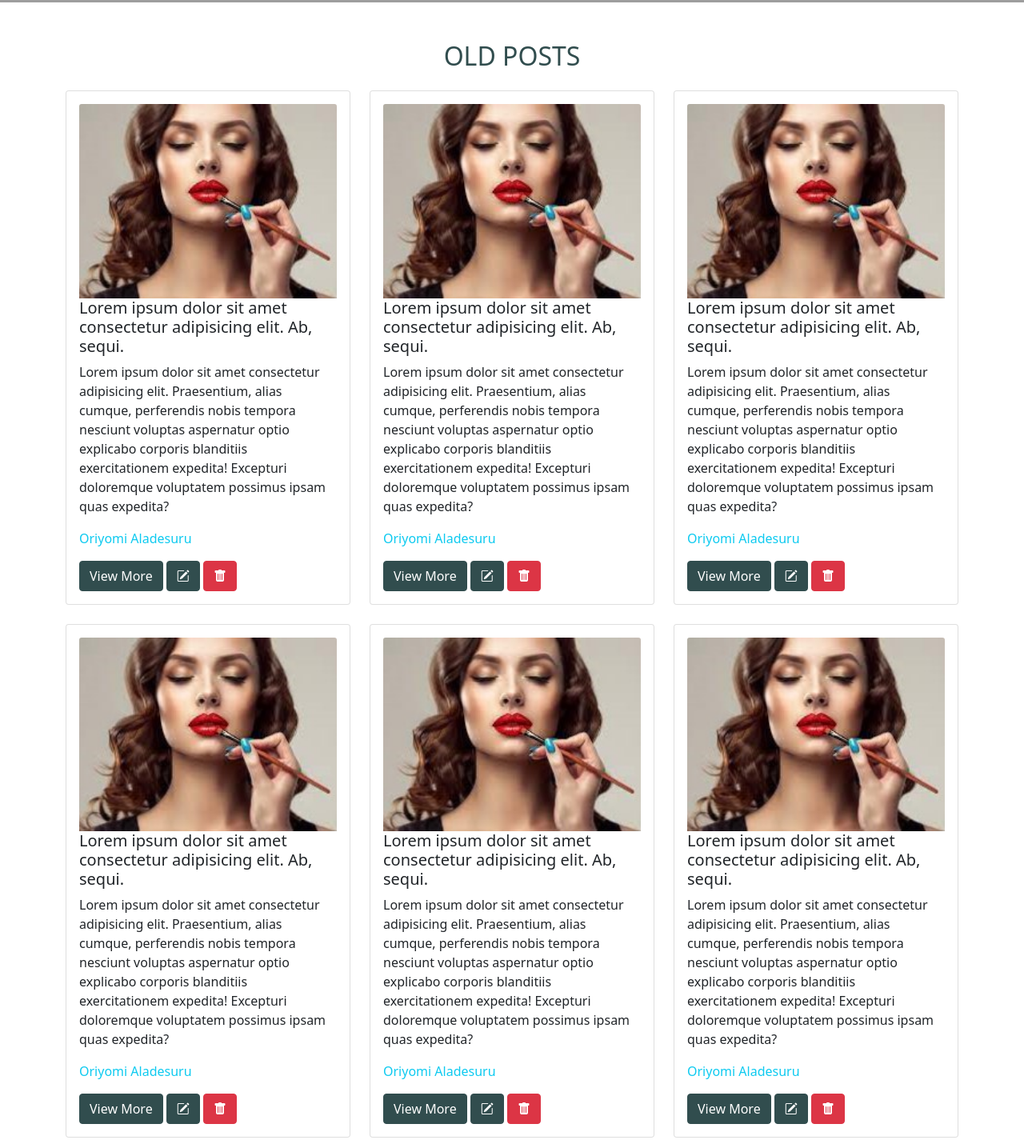
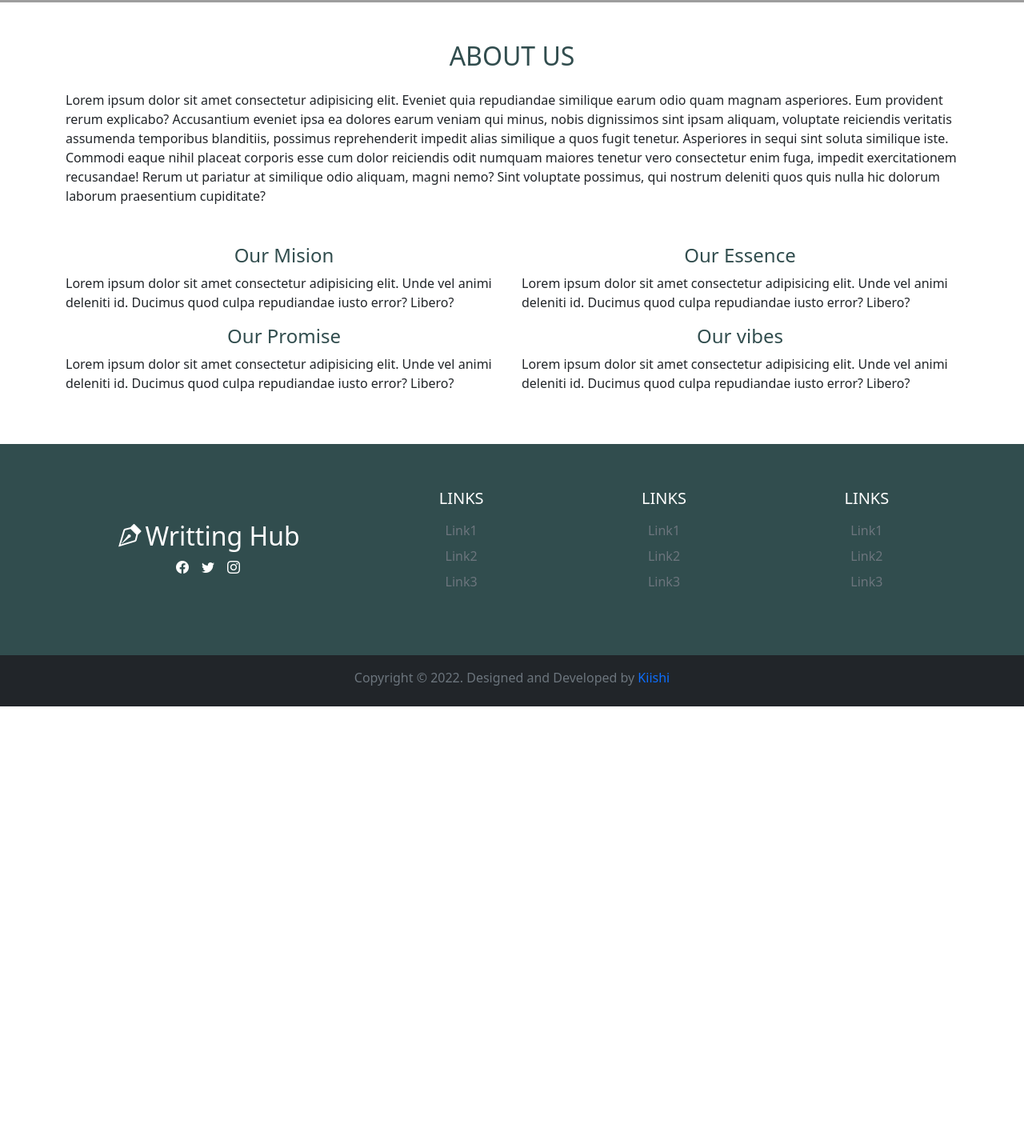
Before and after one commit to kiishi14/Blog-post, a plain HTML site: page index.html in a window 1280 px wide. Shown: the part 853-2278 px from the top of the page at 80% size. After the commit the page ends 1736 px from the top, so only its background shows below. Drawn offline with nearby package versions, Linux system fonts and the light colour scheme; grey boxes are pictures that could not be loaded.

Commit message:
create:view & update

```diff
--- a/index.html
+++ b/index.html
@@ -28,10 +28,10 @@
                             <a class="nav-link active text-white" aria-current="page" href="index.html">Home</a>
                         </li>
                         <li class="nav-item">
-                            <a class="nav-link text-white" href="#">About us</a>
+                            <a class="nav-link text-white" href="#about-us">About us</a>
                         </li>
                         <li class="nav-item">
-                            <a class="nav-link text-white">Contact Us</a>
+                            <a class="nav-link text-white"  href="#footer">Contact Us</a>
                         </li>
                     </ul>
                 </div>
@@ -42,12 +42,12 @@
         <div id="hero-section" class="default">
             <div class="hero-img">
                 <div class="hero-content" data-aos="fade-up">
-                    <h2 class="text-primary text-center mb-5">
+                    <h2 class="text-primary text-center mb-5 fs-1">
                         Time To Get Creative ...
                     </h2>
                     <div class="text-center">
-                        <a href="#" class="btn btn-outline-secondary create-btn me-4 text-primary">Create post</a>
-                        <a href="#latest-post" class="btn btn-outline-secondary latest-btn text-primary">Get Latest Post</a>
+                        <a href="#" class="btn btn-outline-secondary create-btn me-4 text-primary fs-3">Create post</a>
+                        <a href="#latest-post" class="btn btn-outline-secondary latest-btn text-primary fs-3">Get Latest Post</a>
                     </div>
                 </div>
             </div>
@@ -81,7 +81,7 @@
         </div>
         <div id="latest-post">
             <div class="container">
-                <div class="row post-container">
+                <div class="row post-container" data-aos="zoom-in">
                     <h2 class="text-center text-primary mb-4 heading pt-5">
                         LATEST POSTS
                     </h2>
@@ -89,116 +89,39 @@
                 </div>
             </div>
         </div>
-        <div id="default-posts">
+        <div id="about-us" class="py-5">
             <div class="container">
                 <div class="row post-container">
-                    <h2 class="text-center text-primary mb-4 heading pt-5">
-                        OLD POSTS
-                    </h2>
-                    <div class="col-lg-4 col-md-6 col-sm-12 mb-4">
-                        <div class="card h-100">
-                            <div class="card-body">
-                                <img src="img/makeupmodel2.jpg" class="card-img-top img-fluid" alt="img">
-                                <h5 class="card-title">Lorem ipsum dolor sit amet consectetur adipisicing elit. Ab, sequi.</h5>
-                                <p class="card-text">Lorem ipsum dolor sit amet consectetur adipisicing elit. Praesentium, alias cumque, perferendis nobis tempora nesciunt voluptas aspernatur optio explicabo corporis blanditiis exercitationem expedita! Excepturi doloremque voluptatem possimus ipsam quas expedita?</p>
-                                <p class="author text-info">Oriyomi Aladesuru</p>
-                                <a href="#" class="btn btn-primary">View More</i></a>
-                                <a href="#" class="btn btn-primary"><i class="bi bi-pencil-square"></i></a>
-                                <a href="#" class="btn btn-danger"><i class="bi bi-trash-fill text-white"></i></a>
-
-
-                            </div>
-                        </div>
+                    <div class="about" data-aos="fade-up">
+                        <h2 class="text-center text-primary mb-4 heading">
+                            ABOUT US
+                        </h2>
+                        <p class="mb-5">Lorem ipsum dolor sit amet consectetur adipisicing elit. Eveniet quia repudiandae similique earum odio
+                            quam magnam asperiores. Eum provident rerum explicabo? Accusantium eveniet ipsa ea dolores earum veniam qui minus,
+                            nobis dignissimos sint ipsam aliquam, voluptate reiciendis veritatis assumenda temporibus blanditiis, possimus
+                            reprehenderit impedit alias similique a quos fugit tenetur. Asperiores in sequi sint soluta similique iste. Commodi
+                            eaque nihil placeat corporis esse cum dolor reiciendis odit numquam maiores tenetur vero consectetur enim fuga,
+                            impedit exercitationem recusandae! Rerum ut pariatur at similique odio aliquam, magni nemo? Sint voluptate possimus,
+                            qui nostrum deleniti quos quis nulla hic dolorum laborum praesentium cupiditate?</p>
                     </div>
-
-                    <div class="col-lg-4 col-md-6 col-sm-12 mb-4">
-                        <div class="card h-100">
-                            <div class="card-body">
-                                <img src="img/makeupmodel2.jpg" class="card-img-top img-fluid" alt="img">
-                                <h5 class="card-title">Lorem ipsum dolor sit amet consectetur adipisicing elit. Ab, sequi.</h5>
-                                <p class="card-text">Lorem ipsum dolor sit amet consectetur adipisicing elit. Praesentium, alias cumque,
-                                    perferendis nobis tempora nesciunt voluptas aspernatur optio explicabo corporis blanditiis
-                                    exercitationem expedita! Excepturi doloremque voluptatem possimus ipsam quas expedita?</p>
-                                <p class="author text-info">Oriyomi Aladesuru</p>
-                                <a href="#" class="btn btn-primary">View More</i></a>
-                                <a href="#" class="btn btn-primary"><i class="bi bi-pencil-square"></i></a>
-                                <a href="#" class="btn btn-danger"><i class="bi bi-trash-fill text-white"></i></a>
-
-
-                            </div>
-                        </div>
+                    <div class="col-lg-6 col-md-12 col-sm-12" data-aos="zoom-in">
+                        <h4 class="text-primary text-center">Our Mision</h4>
+                        <p>Lorem ipsum dolor sit amet consectetur adipisicing elit. Unde vel animi deleniti id. Ducimus quod culpa repudiandae iusto error? Libero?</p>
                     </div>
-
-                    <div class="col-lg-4 col-md-6 col-sm-12 mb-4">
-                        <div class="card h-100">
-                            <div class="card-body">
-                                <img src="img/makeupmodel2.jpg" class="card-img-top img-fluid" alt="img">
-                                <h5 class="card-title">Lorem ipsum dolor sit amet consectetur adipisicing elit. Ab, sequi.</h5>
-                                <p class="card-text">Lorem ipsum dolor sit amet consectetur adipisicing elit. Praesentium, alias cumque,
-                                    perferendis nobis tempora nesciunt voluptas aspernatur optio explicabo corporis blanditiis
-                                    exercitationem expedita! Excepturi doloremque voluptatem possimus ipsam quas expedita?</p>
-                                <p class="author text-info">Oriyomi Aladesuru</p>
-                                <a href="#" class="btn btn-primary">View More</i></a>
-                                <a href="#" class="btn btn-primary"><i class="bi bi-pencil-square"></i></a>
-                                <a href="#" class="btn btn-danger"><i class="bi bi-trash-fill text-white"></i></a>
-
-
-                            </div>
-                        </div>
+                    <div class="col-lg-6 col-md-12 col-sm-12" data-aos="zoom-in">
+                        <h4 class="text-primary text-center">Our Essence</h4>
+                        <p>Lorem ipsum dolor sit amet consectetur adipisicing elit. Unde vel animi deleniti id. Ducimus quod culpa
+                        repudiandae iusto error? Libero?</p>
                     </div>
-
-                    <div class="col-lg-4 col-md-6 col-sm-12 mb-4">
-                        <div class="card h-100">
-                            <div class="card-body">
-                                <img src="img/makeupmodel2.jpg" class="card-img-top img-fluid" alt="img">
-                                <h5 class="card-title">Lorem ipsum dolor sit amet consectetur adipisicing elit. Ab, sequi.</h5>
-                                <p class="card-text">Lorem ipsum dolor sit amet consectetur adipisicing elit. Praesentium, alias cumque,
-                                    perferendis nobis tempora nesciunt voluptas aspernatur optio explicabo corporis blanditiis
-                                    exercitationem expedita! Excepturi doloremque voluptatem possimus ipsam quas expedita?</p>
-                                <p class="author text-info">Oriyomi Aladesuru</p>
-                                <a href="#" class="btn btn-primary">View More</i></a>
-                                <a href="#" class="btn btn-primary"><i class="bi bi-pencil-square"></i></a>
-                                <a href="#" class="btn btn-danger"><i class="bi bi-trash-fill text-white"></i></a>
-
-
-                            </div>
-                        </div>
+                    <div class="col-lg-6 col-md-12 col-sm-12" data-aos="zoom-in">
+                        <h4 class="text-primary text-center">Our Promise</h4>
+                        <p>Lorem ipsum dolor sit amet consectetur adipisicing elit. Unde vel animi deleniti id. Ducimus quod culpa
+                        repudiandae iusto error? Libero?</p>
                     </div>
-
-                    <div class="col-lg-4 col-md-6 col-sm-12 mb-4">
-                        <div class="card h-100">
-                            <div class="card-body">
-                                <img src="img/makeupmodel2.jpg" class="card-img-top img-fluid" alt="img">
-                                <h5 class="card-title">Lorem ipsum dolor sit amet consectetur adipisicing elit. Ab, sequi.</h5>
-                                <p class="card-text">Lorem ipsum dolor sit amet consectetur adipisicing elit. Praesentium, alias cumque,
-                                    perferendis nobis tempora nesciunt voluptas aspernatur optio explicabo corporis blanditiis
-                                    exercitationem expedita! Excepturi doloremque voluptatem possimus ipsam quas expedita?</p>
-                                <p class="author text-info">Oriyomi Aladesuru</p>
-                                <a href="#" class="btn btn-primary">View More</i></a>
-                                <a href="#" class="btn btn-primary"><i class="bi bi-pencil-square"></i></a>
-                                <a href="#" class="btn btn-danger"><i class="bi bi-trash-fill text-white"></i></a>
-
-
-                            </div>
-                        </div>
-                    </div>
-
-                    <div class="col-lg-4 col-md-6 col-sm-12 mb-4">
-                        <div class="card h-100">
-                            <div class="card-body">
-                                <img src="img/makeupmodel2.jpg" class="card-img-top img-fluid" alt="img">
-                                <h5 class="card-title">Lorem ipsum dolor sit amet consectetur adipisicing elit. Ab, sequi.</h5>
-                                <p class="card-text">Lorem ipsum dolor sit amet consectetur adipisicing elit. Praesentium, alias cumque,
-                                    perferendis nobis tempora nesciunt voluptas aspernatur optio explicabo corporis blanditiis
-                                    exercitationem expedita! Excepturi doloremque voluptatem possimus ipsam quas expedita?</p>
-                                <p class="author text-info">Oriyomi Aladesuru</p>
-                                <a href="#" class="btn btn-primary">View More</i></a>
-                                <a href="#" class="btn btn-primary"><i class="bi bi-pencil-square"></i></a>
-                                <a href="#" class="btn btn-danger"><i class="bi bi-trash-fill text-white"></i></a>
-
-
-                            </div>
-                        </div>
+                    <div class="col-lg-6 col-md-12 col-sm-12" data-aos="zoom-in">
+                        <h4 class="text-primary text-center">Our vibes</h4>
+                        <p>Lorem ipsum dolor sit amet consectetur adipisicing elit. Unde vel animi deleniti id. Ducimus quod culpa
+                            repudiandae iusto error? Libero?</p>
                     </div>
                 </div>
             </div>
@@ -211,9 +134,9 @@
                     <h2 class="text-white mb-2"><i class="bi bi-vector-pen text-white me-1"></i>Writting Hub</i></h2>
                     <div class="footer-socials">
                         <ul class="list-unstyled d-inline-flex">
-                            <li><a href="www.facebook.com"><i class="bi bi-facebook text-white me-3"></i></a></li>
-                            <li><a href="www.twitter.com"><i class="bi bi-twitter text-white me-3"></i></a></li>
-                            <li><a href="www.instagram.com"><i class="bi bi-instagram text-white"></i></a></li>
+                            <li><a href="https://www.facebook.com"><i class="bi bi-facebook text-white me-3"></i></a></li>
+                            <li><a href="https://www.twitter.com"><i class="bi bi-twitter text-white me-3"></i></a></li>
+                            <li><a href="https://www.instagram.com"><i class="bi bi-instagram text-white"></i></a></li>
                         </ul>
                     </div>
                 </div>
--- a/js/app.js
+++ b/js/app.js
@@ -77,7 +77,7 @@ postForm.addEventListener('submit', function (e) {
                                 <p class="card-text mb-1 card-content">${content.value.slice(0,50)}</p>
                                 <p class="card-text text-info">${author.value}</p>
                                 <div class="buttons">
-                                <a href="#" class="btn btn-primary">View More</i></a>
+                                <a href="#" class="btn btn-primary" onclick="viewPost(${dataArray[defaultPost].id})">View More</i></a>
                                     <i class="bi bi-pencil-square btn btn-primary" id="update-btn" ></i>
 
                                     <i class="bi bi-trash-fill text-white btn btn-danger" id="delete-btn"></i>
@@ -177,8 +177,12 @@ let id = e.target.parentElement.parentElement.parentElement.parentElement.datase
             cardTitle.innerHTML = title.value;
             cardContent.innerHTML = content.value;
             overlayCreate.classList.remove(`show-create-post`);
+            title.value = "";
+            content.value = "";
         });
         })
+
+
     }
 
 });
```
